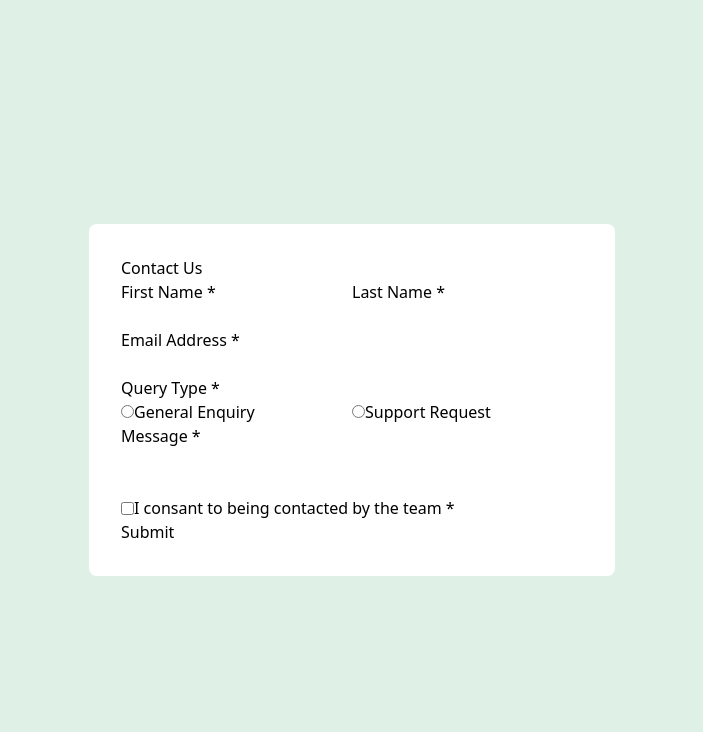
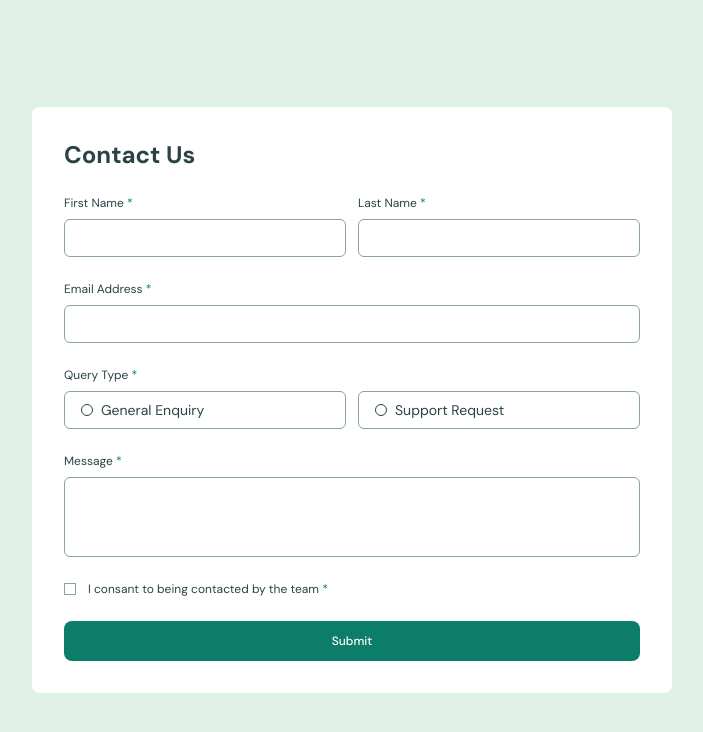
Before and after one commit to xup60521/react-contact-form, a React (Vite) app: page / in a window 1280 px wide. Shown: the top 732 px of the page, without its empty margins (288-991 px from the left). Built offline with nearby package versions, Linux system fonts and the light colour scheme.

Commit message:
finish basic form (desktop)

```diff
--- a/package.json
+++ b/package.json
@@ -17,6 +17,7 @@
     "sonner": "^1.5.0"
   },
   "devDependencies": {
+    "@types/node": "^22.1.0",
     "@types/react": "^18.2.15",
     "@types/react-dom": "^18.2.7",
     "@typescript-eslint/eslint-plugin": "^6.0.0",
--- a/src/App.tsx
+++ b/src/App.tsx
@@ -1,4 +1,7 @@
+import { useMemo } from "react";
 import { type SubmitHandler, useForm } from "react-hook-form";
+import CheckedIcon from "@/assets/images/icon-checkbox-check.svg";
+import QueryCheckedIcon from "@/assets/images/icon-radio-selected.svg";
 
 type FormType = {
     first_name: string;
@@ -13,42 +16,59 @@ export default function App() {
     const {
         register,
         formState: { errors },
+        watch,
         handleSubmit,
     } = useForm<FormType>();
     const onSubmit: SubmitHandler<FormType> = (data) => console.log(data);
-    errors;
+    const labelClassName = useMemo(
+        () => "text-xs py-2 font-dm text-c_grey900",
+        []
+    );
+    const isConsant = watch("consant");
+    const queryType = watch("query");
 
     return (
         <main className="bg-c_green200 flex items-center justify-center p-4 min-h-screen">
             <form
                 onSubmit={handleSubmit(onSubmit)}
-                className="rounded-lg bg-white lg:p-8"
+                className="rounded-lg bg-white lg:p-8 lg:w-[40rem] flex flex-col gap-4"
             >
-                <h1>Contact Us</h1>
-                <div className="lg:grid grid-cols-2">
+                <h1 className="font-dm text-2xl text-c_grey900 font-bold">
+                    Contact Us
+                </h1>
+                <div className="lg:grid grid-cols-2 gap-3">
                     <div className="flex flex-col relative">
-                        <label htmlFor="first_name">First Name *</label>
+                        <label className={labelClassName} htmlFor="first_name">
+                            First Name{" "}
+                            <span className="text-c_green600">*</span>
+                        </label>
                         <input
                             id="first_name"
                             type="text"
                             {...register("first_name", {
                                 required: "This field is required",
                             })}
+                            className={`rounded-md outline-none border-[1px] border-c_grey500 px-4 py-2 text-sm text-c_grey900 font-dm`}
                         />
                     </div>
                     <div className="flex flex-col relative">
-                        <label htmlFor="last_name">Last Name * </label>
+                        <label className={labelClassName} htmlFor="last_name">
+                            Last Name <span className="text-c_green600">*</span>{" "}
+                        </label>
                         <input
                             id="last_name"
                             type="text"
                             {...register("last_name", {
                                 required: "This field is required",
                             })}
+                            className={`rounded-md outline-none border-[1px] border-c_grey500 px-4 py-2 text-sm text-c_grey900 font-dm`}
                         />
                     </div>
                 </div>
                 <div className="flex flex-col relative">
-                    <label htmlFor="email">Email Address * </label>
+                    <label className={labelClassName} htmlFor="email">
+                        Email Address <span className="text-c_green600">*</span>{" "}
+                    </label>
                     <input
                         type="text"
                         id="email"
@@ -59,12 +79,19 @@ export default function App() {
                                 message: "Please enter a valid email address",
                             },
                         })}
+                        className={`rounded-md outline-none border-[1px] border-c_grey500 px-4 py-2 text-sm text-c_grey900 font-dm`}
                     />
                 </div>
                 <div className="flex flex-col relative">
-                    <span>Query Type * </span>
-                    <div className="lg:grid grid-cols-2">
-                        <label htmlFor="general_enquiry">
+                    <span className={labelClassName}>
+                        Query Type <span className="text-c_green600">*</span>{" "}
+                    </span>
+                    <div className="lg:grid grid-cols-2 gap-3">
+                        <label
+                            role="radio"
+                            htmlFor="general_enquiry"
+                            className={`rounded-md cursor-pointer flex items-center gap-2 outline-none border-[1px] border-c_grey500 px-4 py-2 text-sm text-c_grey900 font-dm`}
+                        >
                             <input
                                 id="general_enquiry"
                                 type="radio"
@@ -72,10 +99,25 @@ export default function App() {
                                 {...register("query", {
                                     required: "Please select a query type",
                                 })}
+                                className="hidden"
                             />
-                            <span>General Enquiry</span>
+                            <div className="size-3 rounded-full border-[1px] border-c_grey900">
+                                {queryType === "General Enquiry" && (
+                                    <img
+                                        alt="Check General Enquiry"
+                                        src={QueryCheckedIcon}
+                                    />
+                                )}
+                            </div>
+                            <span className={"font-dm text-c_grey900 text-sm"}>
+                                General Enquiry
+                            </span>
                         </label>
-                        <label htmlFor="support_request">
+                        <label
+                            role="radio"
+                            htmlFor="support_request"
+                            className={`rounded-md cursor-pointer flex items-center gap-2 outline-none border-[1px] border-c_grey500 px-4 py-2 text-sm text-c_grey900 font-dm`}
+                        >
                             <input
                                 id="support_request"
                                 type="radio"
@@ -83,22 +125,38 @@ export default function App() {
                                 {...register("query", {
                                     required: "Please select a query type",
                                 })}
+                                className="hidden"
                             />
-                            <span>Support Request</span>
+                            <div className="size-3 rounded-full border-[1px] border-c_grey900">
+                                {queryType === "Support Request" && (
+                                    <img
+                                        alt="Check Support Request"
+                                        src={QueryCheckedIcon}
+                                    />
+                                )}
+                            </div>
+                            <span className={"font-dm text-c_grey900 text-sm"}>
+                                Support Request
+                            </span>
                         </label>
                     </div>
                 </div>
                 <div className="flex flex-col relative">
-                    <label htmlFor="message">Message * </label>
+                    <label className={labelClassName} htmlFor="message">
+                        Message <span className="text-c_green600">*</span>{" "}
+                    </label>
                     <textarea
                         id="message"
                         {...register("message", {
                             required: "This field is required",
                         })}
-                        className={`resize-none`}
+                        className={`resize-none rounded-md h-20 leading-4 outline-none border-[1px] border-c_grey500 px-4 py-2 text-sm text-c_grey900 font-dm`}
                     />
                 </div>
-                <div className="relative flex items-center">
+                <label
+                    htmlFor="consant"
+                    className="relative flex items-center gap-3"
+                >
                     <input
                         id="consant"
                         type="checkbox"
@@ -106,12 +164,25 @@ export default function App() {
                             required:
                                 "To submit this form, please consant to being contacted",
                         })}
+                        className="hidden"
                     />
-                    <label htmlFor="consant">
-                        I consant to being contacted by the team *{" "}
-                    </label>
-                </div>
-                <button type="submit">Submit</button>
+                    <div
+                        className="size-3 border-[1.05px] border-c_grey500 cursor-pointer"
+                        role="checkbox"
+                    >
+                        {isConsant && <img src={CheckedIcon} alt="checked" />}
+                    </div>
+                    <span className={labelClassName}>
+                        I consant to being contacted by the team{" "}
+                        <span className="text-c_green600">*</span>{" "}
+                    </span>
+                </label>
+                <button
+                    type="submit"
+                    className="rounded-lg text-white font-dm py-3 font-medium bg-c_green600 text-xs"
+                >
+                    Submit
+                </button>
             </form>
         </main>
     );
--- a/src/index.css
+++ b/src/index.css
@@ -2,3 +2,7 @@
 @tailwind base;
 @tailwind components;
 @tailwind utilities;
+
+input:checked {
+    background-color: #4ae2c6;
+}
--- a/vite.config.ts
+++ b/vite.config.ts
@@ -1,8 +1,14 @@
 import { defineConfig } from "vite";
 import react from "@vitejs/plugin-react-swc";
+import path from "path";
 
 // https://vitejs.dev/config/
 export default defineConfig({
     plugins: [react()],
     base: "./",
+    resolve: {
+        alias: {
+            "@": path.resolve(__dirname, "./src"),
+        },
+    },
 });
```
Also changed, not shown: src/App.css (deleted), 1 other file (tests, documents, lock files or other folders).
